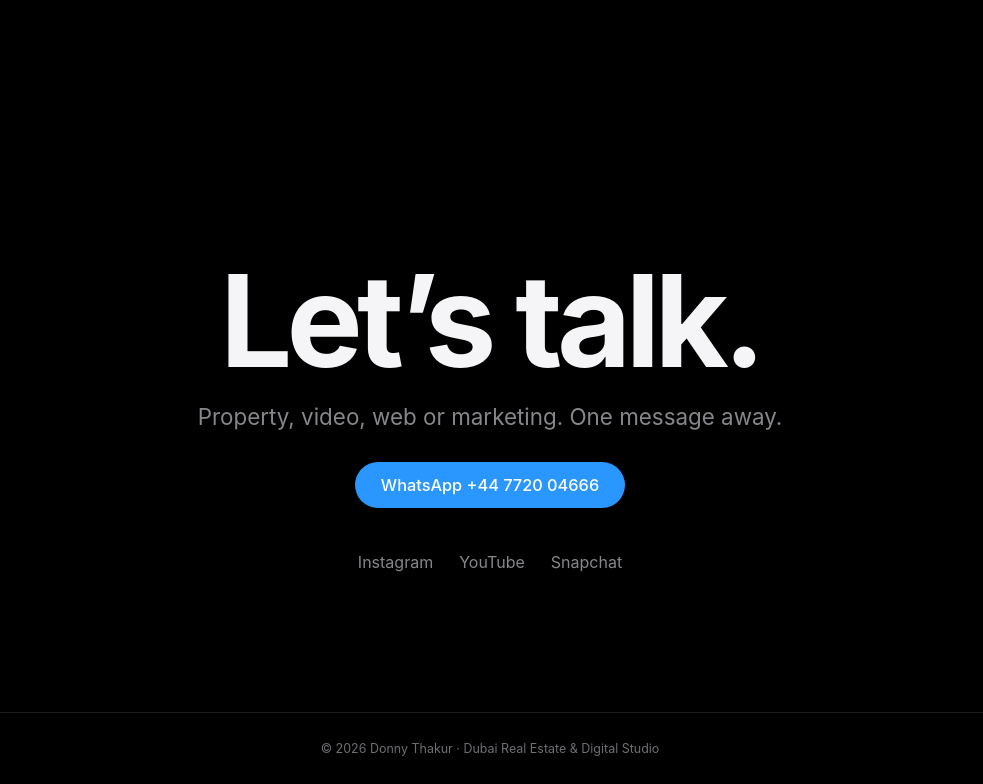
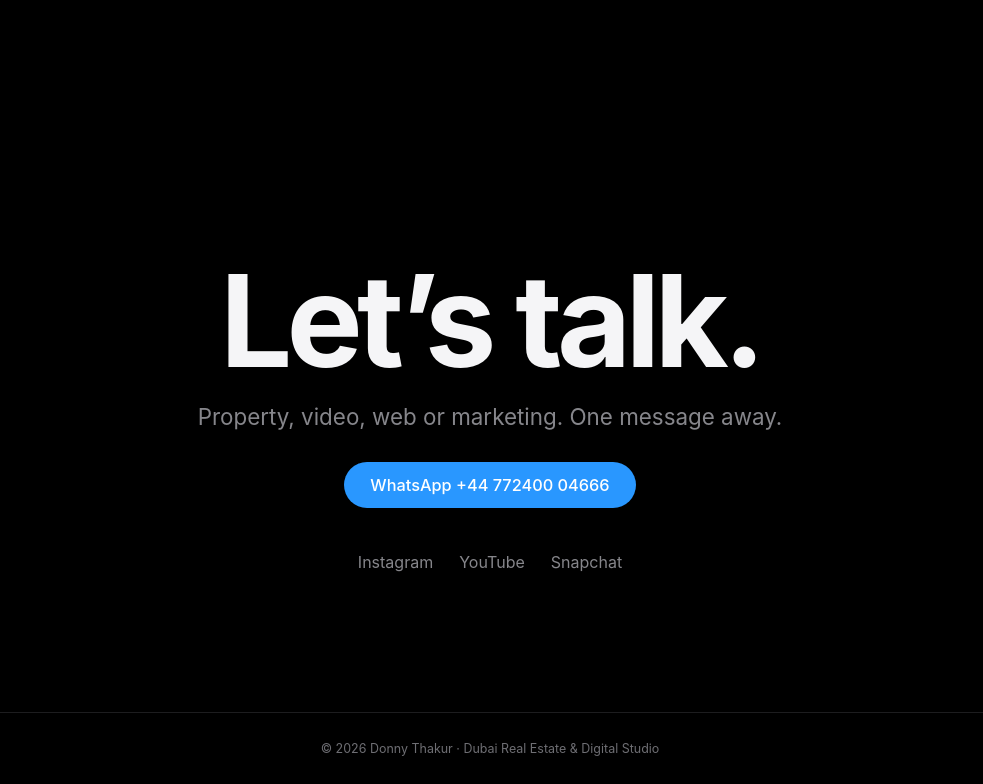
Before and after one commit to donnythakur1-cell/donnythakur1-cell.github.io, a plain HTML site: page index.html in a window 1280 px wide. Shown: the part 10858-11642 px from the top of the page, without its empty margins (150-1133 px from the left). Drawn offline with Linux system fonts and the light colour scheme.

Commit message:
Update index.html

```diff
--- a/index.html
+++ b/index.html
@@ -111,7 +111,7 @@ footer{border-top:1px solid #1d1d1f;padding:28px;text-align:center;color:#6e6e73
 <div><b data-n="14">0</b><span>Years of vision</span></div><div><b data-n="120" data-s="+">0</b><span>Projects delivered</span></div><div><b data-n="8" data-s="%">0</b><span>Yield focus</span></div><div><b data-n="24" data-s="/7">0</b><span>WhatsApp reply</span></div></div></section>
 
 <section class="cta" id="contact"><h2 class="rv">Let’s talk.</h2><p class="rv">Property, video, web or marketing. One message away.</p>
-<div class="btns rv"><a class="btn" href="https://wa.me/44772004666" target="_blank" rel="noopener">WhatsApp +44 7720 04666</a></div>
+<div class="btns rv"><a class="btn" href="https://wa.me/44772004666" target="_blank" rel="noopener">WhatsApp +44 772400 04666</a></div>
 <div class="soc rv"><a href="https://instagram.com/donny.thakur" target="_blank" rel="noopener">Instagram</a><a href="https://youtube.com/@donny.thakur" target="_blank" rel="noopener">YouTube</a><a href="https://snapchat.com/add/donny.thakur" target="_blank" rel="noopener">Snapchat</a></div></section>
 <footer>© 2026 Donny Thakur · Dubai Real Estate &amp; Digital Studio</footer>
 
```
